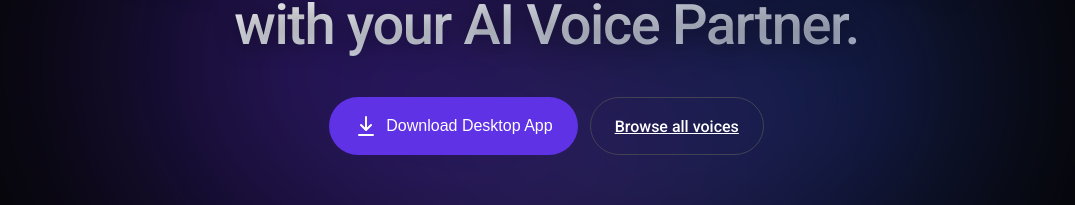
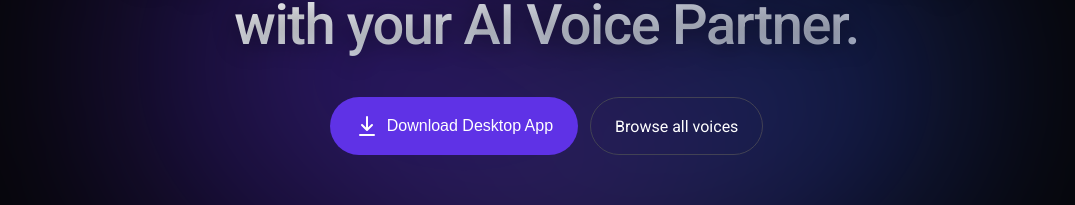
Before and after one commit to joooy-source/ai-voice, a React (Vite) app in the folder react-app/: page / in a window 1280 px wide. Shown: the part 5974-6179 px from the top of the page, without its empty margins (93-1168 px from the left). Built offline with nearby package versions, Linux system fonts and the light colour scheme.

Commit message:
Fix Browse button underline + weight (#91)
- .btn anchors no longer underline
- .btn-ghost label is Regular 400 per design (was rendering 500)

Co-authored-by: Claude <noreply@anthropic.com>

```diff
--- a/react-app/src/index.css
+++ b/react-app/src/index.css
@@ -89,6 +89,7 @@ body {
   border-radius: 9999px;
   padding: 16px 24px;
   cursor: pointer;
+  text-decoration: none;
   border: 1px solid transparent;
   transition: transform 0.2s var(--ease), background 0.2s var(--ease),
     border-color 0.2s var(--ease), box-shadow 0.2s var(--ease);
@@ -110,6 +111,7 @@ body {
   background: transparent;
   border-color: var(--border-pill);
   color: #fff;
+  font-weight: 400;
 }
 .btn-ghost:hover {
   border-color: #6a6a82;
```
